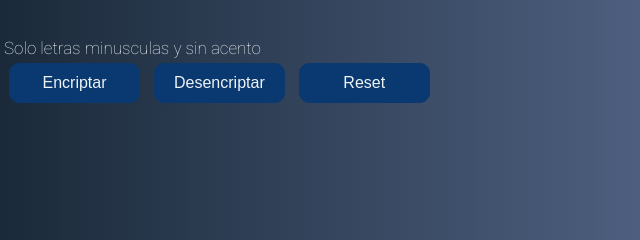
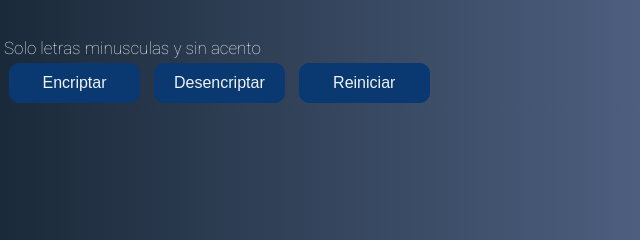
Before and after one commit to felipedev1996/encriptador_texto_alura, a plain HTML site: page index.html in a window 1280 px wide. Shown: the part 512-752 px from the top of the page, 56-696 px from the left. Drawn offline with Linux system fonts and the light colour scheme.

Commit message:
cambio texto boton

```diff
--- a/index.html
+++ b/index.html
@@ -22,7 +22,7 @@
                 <br>
                 <input class="boton" type="button" value="Encriptar" id="encriptar" name="Encriptar" onclick="procesar()">
                 <input class="boton" type="button" value="Desencriptar" id="desencriptar" name="Desencriptar" onclick="procesarDesencriptar()">
-                <input class="boton" type="reset" onclick="borrarSegundoTextarea()">
+                <input class="boton" type="reset" onclick="borrarSegundoTextarea()" value="Reiniciar">
             </form>
         </article>
         <article class="informacion" id="pasivo">
```
